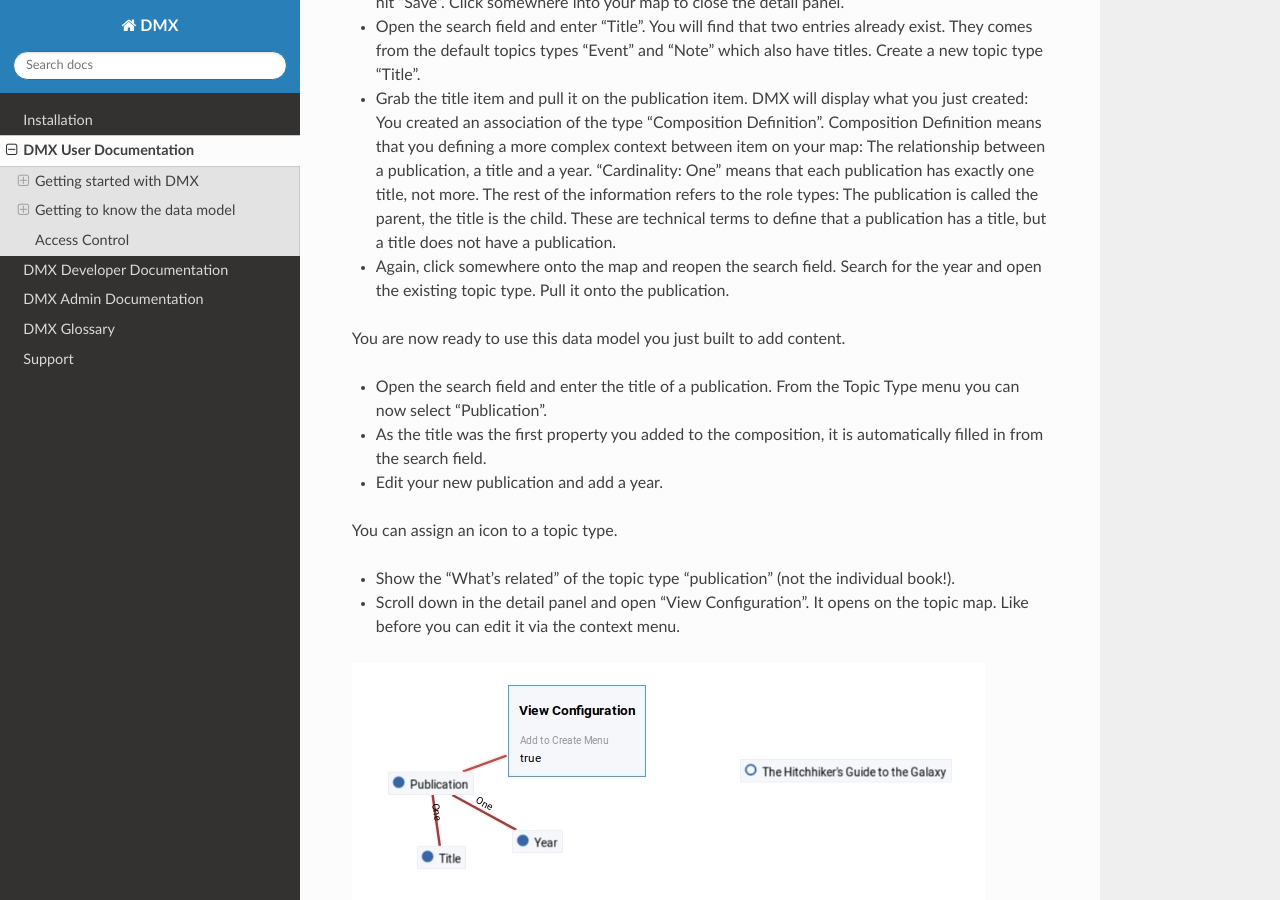
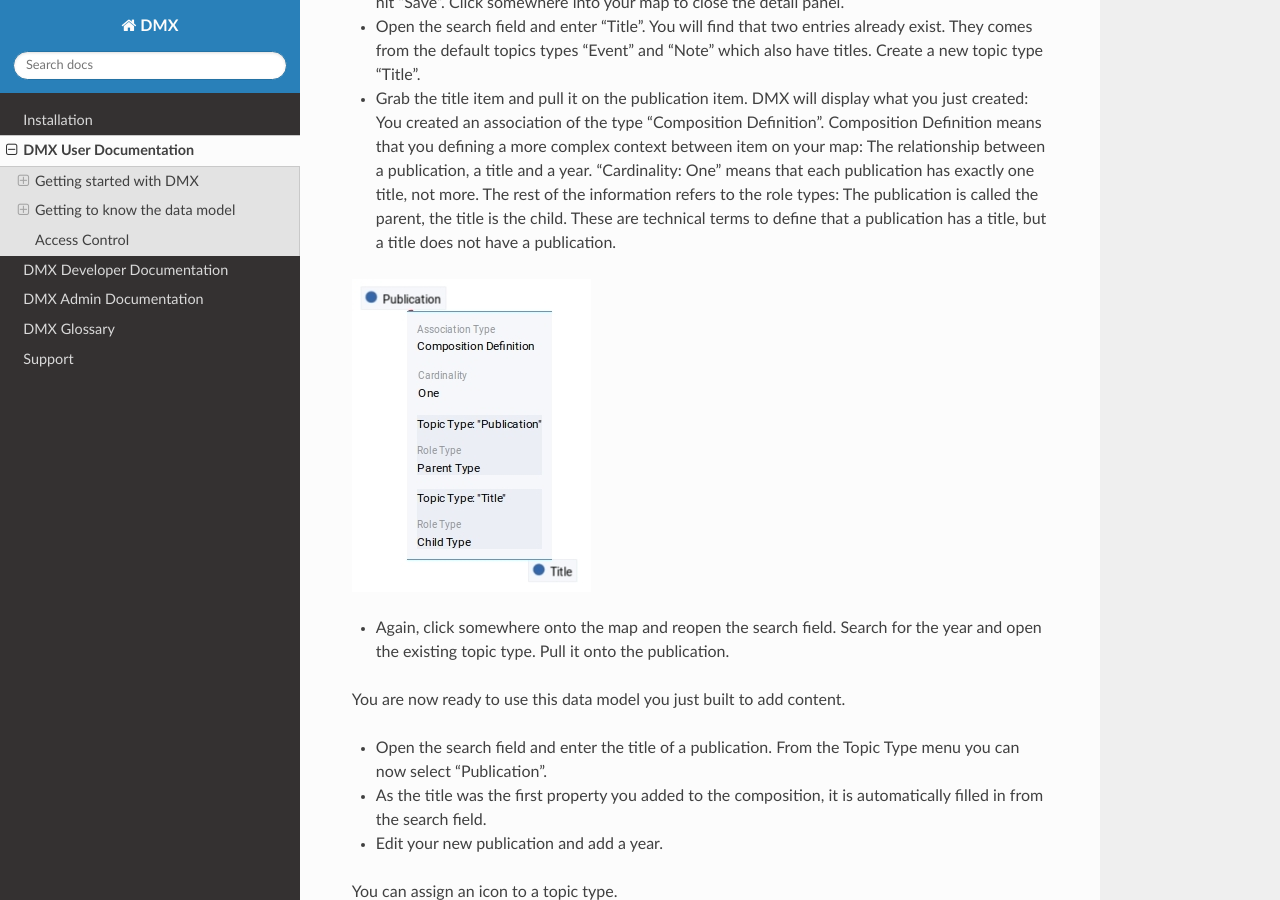
Before and after one commit to dmx-systems/dmx-documentation, a Sphinx documentation site: the page built from docs/user.rst, in a window 1280 px wide and 900 px high, scrolled down 4653 px. Built offline with Sphinx 7.4.7 and the Read the Docs theme 2.0.0, drawn with Linux system fonts in a browser that asks for light colours.

Commit message:
added screenshot for composition definition

```diff
--- a/docs/user.rst
+++ b/docs/user.rst
@@ -104,6 +104,9 @@ To create your own topic type with a few properties here is how to procede. Let'
 - Go into editing mode via the context menu. Change the data type from "Text" to "Identity" and hit "Save". Click somewhere into your map to close the detail panel.
 - Open the search field and enter "Title". You will find that two entries already exist. They comes from the default topics types "Event" and "Note" which also have titles. Create a new topic type "Title".
 - Grab the title item and pull it on the publication item. DMX will display what you just created: You created an association of the type "Composition Definition". Composition Definition means that you defining a more complex context between item on your map: The relationship between a publication, a title and a year. "Cardinality: One" means that each publication has exactly one title, not more. The rest of the information refers to the role types: The publication is called the parent, the title is the child. These are technical terms to define that a publication has a title, but a title does not have a publication.
+
+.. image:: _static/composition-definition.jpg
+
 - Again, click somewhere onto the map and reopen the search field. Search for the year and open the existing topic type. Pull it onto the publication.
 
 You are now ready to use this data model you just built to add content.
```
Also changed, not shown: docs/_static/composition-definition.jpg (added).
